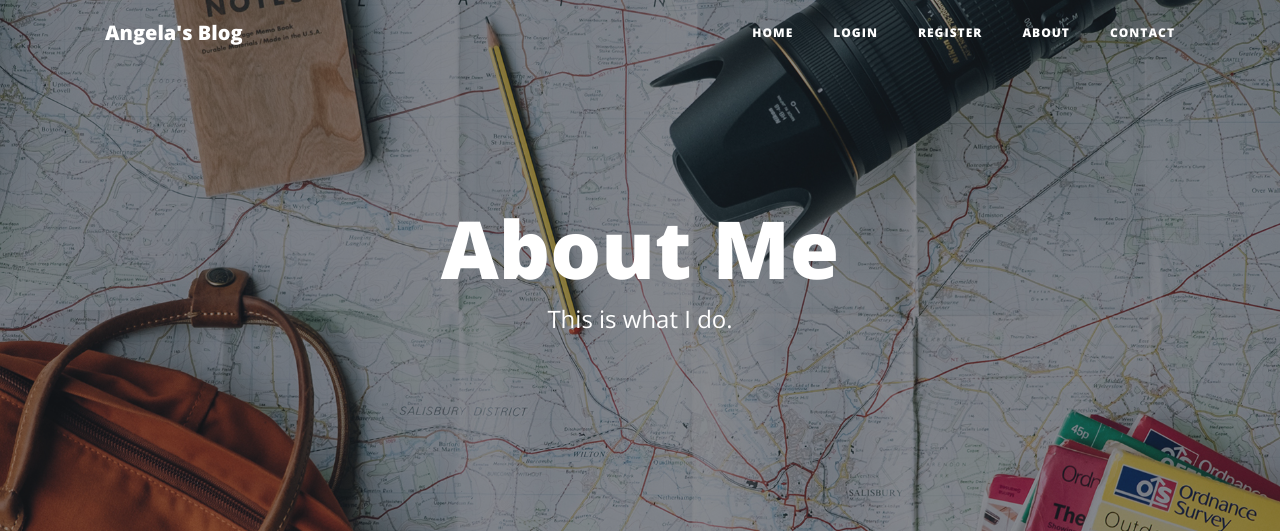
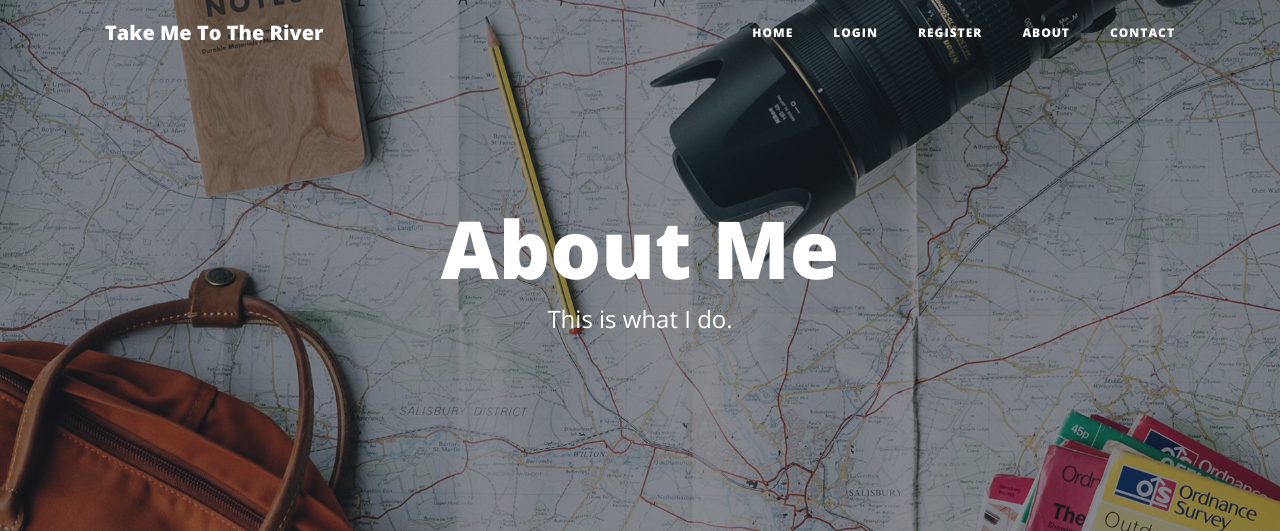
Before and after one commit to punkdali/blog-with-users-start, a Flask app: page /about in a window 1280 px wide. Shown: the top 531 px of the page. Run offline with Flask 2, Linux system fonts and the light colour scheme; some libraries are stand-ins or nearby versions.

Commit message:
postgres added

```diff
--- a/main.py
+++ b/main.py
@@ -1,5 +1,4 @@
 from functools import wraps
-
 from flask import Flask, render_template, redirect, url_for, flash, abort
 from flask_bootstrap import Bootstrap
 from flask_ckeditor import CKEditor
@@ -11,14 +10,17 @@ from forms import CreatePostForm, RegistrationForm, LoginForm, CommentForm
 from sqlalchemy import Table, Column, Integer, ForeignKey
 from sqlalchemy.orm import relationship
 from sqlalchemy.ext.declarative import declarative_base
+import os
 
 app = Flask(__name__)
-app.config['SECRET_KEY'] = '8BYkEfBA6O6donzWlSihBXox7C0sKR6b'
+app.config['SECRET_KEY'] = os.environ.get("SECRET_KEY")
 ckeditor = CKEditor(app)
 Bootstrap(app)
 
 ##CONNECT TO DB
-app.config['SQLALCHEMY_DATABASE_URI'] = 'sqlite:///blog.db'
+# app.config['SQLALCHEMY_DATABASE_URI'] = 'sqlite:///blog.db'
+# app.config['SQLALCHEMY_DATABASE_URI'] = os.environ.get("DATABASE_URL")
+app.config['SQLALCHEMY_DATABASE_URI'] = os.environ.get("DATABASE_URL", "sqlite:///blog.db")
 app.config['SQLALCHEMY_TRACK_MODIFICATIONS'] = False
 db = SQLAlchemy(app)
 
--- a/requirements.txt
+++ b/requirements.txt
@@ -20,3 +20,4 @@ urllib3==1.25.10
 visitor==0.1.3
 Werkzeug==1.0.1
 WTForms==2.3.3
+psycopg2-binary=2.9.6
--- a/templates/header.html
+++ b/templates/header.html
@@ -28,7 +28,7 @@
   <!-- Navigation -->
   <nav class="navbar navbar-expand-lg navbar-light fixed-top" id="mainNav">
     <div class="container">
-      <a class="navbar-brand" href="{{url_for('get_all_posts')}}">Angela's Blog</a>
+      <a class="navbar-brand" href="{{url_for('get_all_posts')}}">Take Me To The River</a>
       <button class="navbar-toggler navbar-toggler-right" type="button" data-toggle="collapse" data-target="#navbarResponsive" aria-controls="navbarResponsive" aria-expanded="false" aria-label="Toggle navigation">
         Menu
         <i class="fas fa-bars"></i>
```
